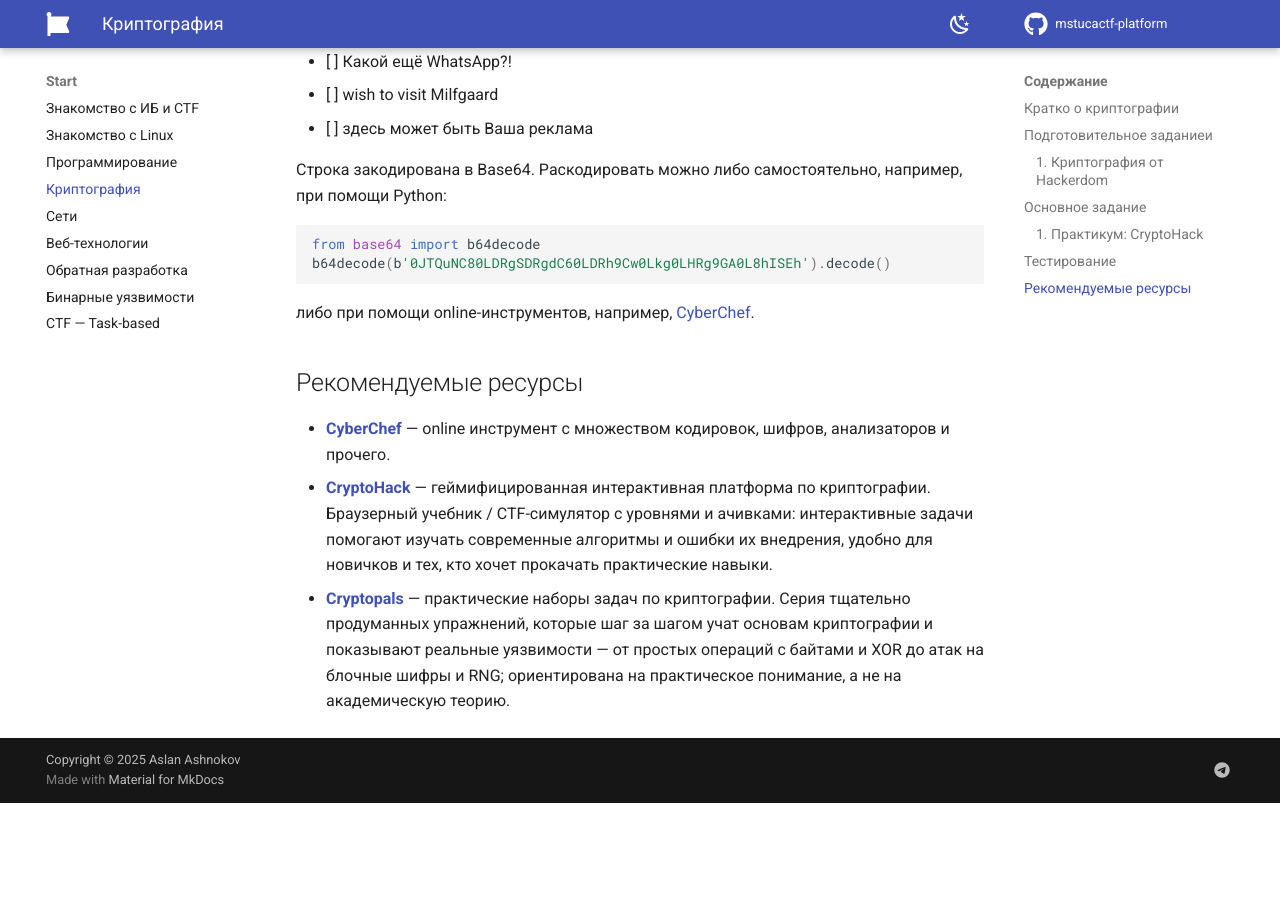
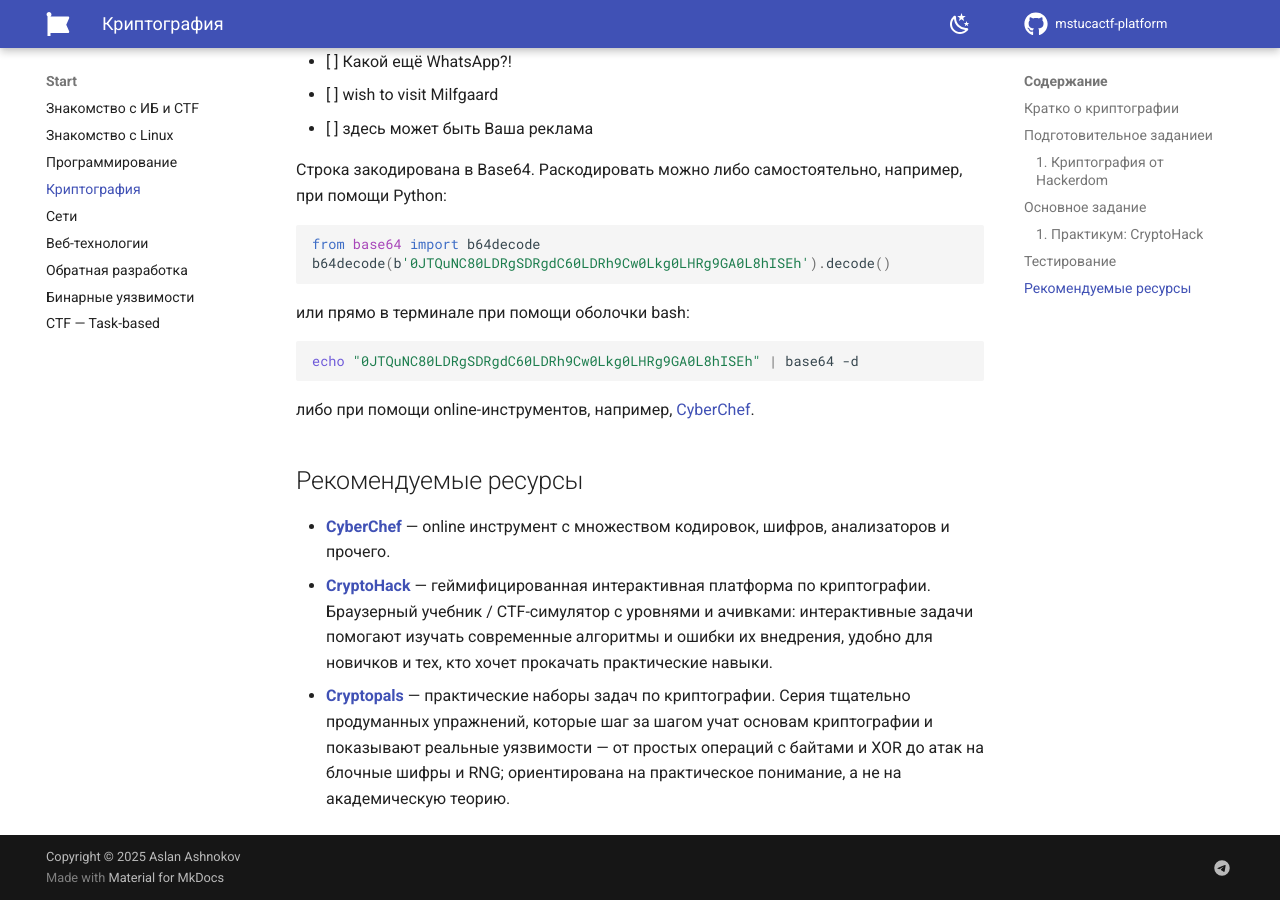
Before and after one commit to try-h4rder/mstucactf-platform, an MkDocs documentation site: the page built from docs/start/crypto.md, in a window 1280 px wide and 900 px high, scrolled down 3258 px. Built offline with MkDocs 1.6.1 and Material for MkDocs 9.7.7, drawn with Linux system fonts in a browser that asks for light colours; comment, search, counter and statistics services are not loaded; before the commit the page ends 4061 px from its top, so only the background shows below that.

Commit message:
Расширил ответ в Quiz по Crypto

````diff
--- a/docs/start/crypto.md
+++ b/docs/start/crypto.md
@@ -124,6 +124,10 @@ md5(str(random_year).encode()).hexdigest()[:8]
 from base64 import b64decode
 b64decode(b'0JTQuNC80LDRgSDRgdC60LDRh9Cw0Lkg0LHRg9GA0L8hISEh').decode()
 ```
+или прямо в терминале при помощи оболочки bash:
+```bash
+echo "0JTQuNC80LDRgSDRgdC60LDRh9Cw0Lkg0LHRg9GA0L8hISEh" | base64 -d
+```
 либо при помощи online-инструментов, например, [CyberChef](https://gchq.github.io/CyberChef/#recipe=From_Base64('A-Za-z0-9%2B/%3D',true,false)).
 </quiz>
 
````
